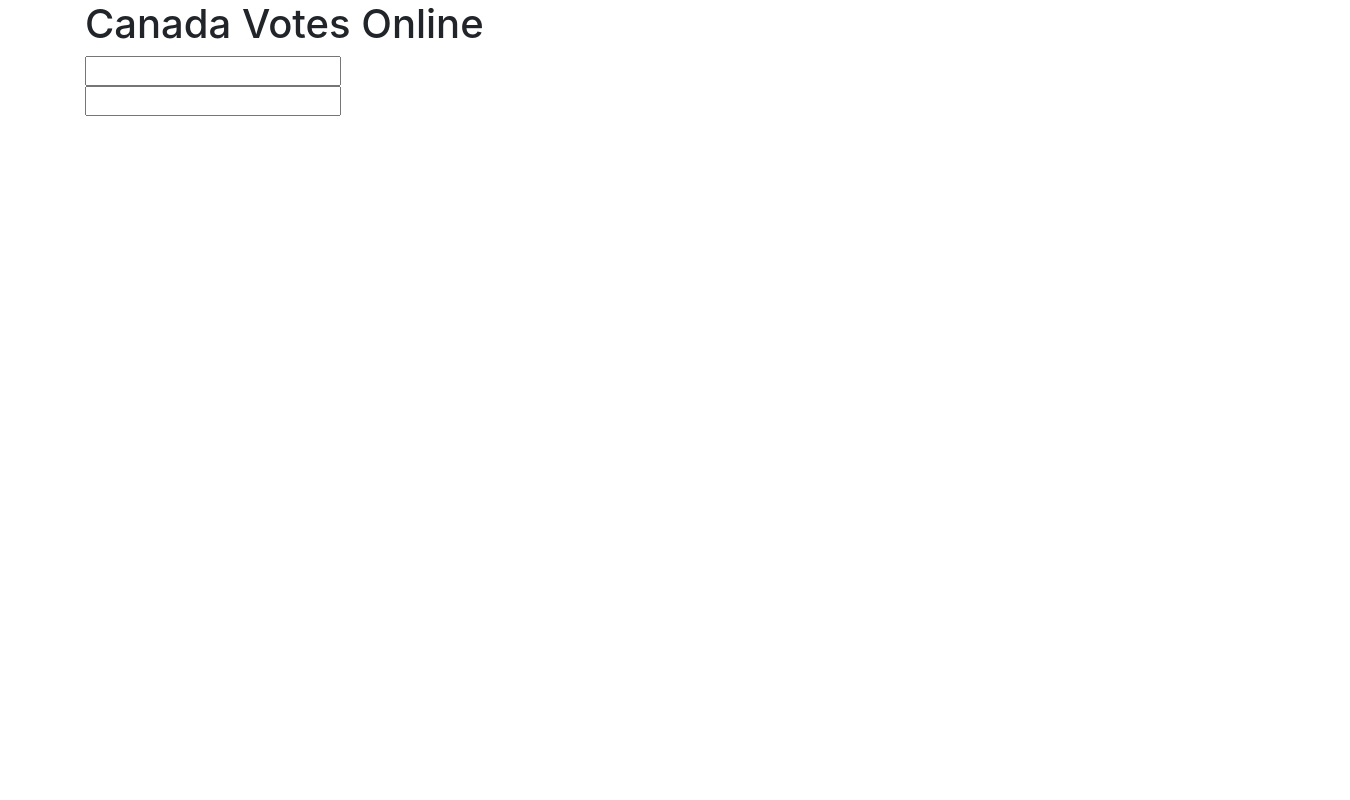
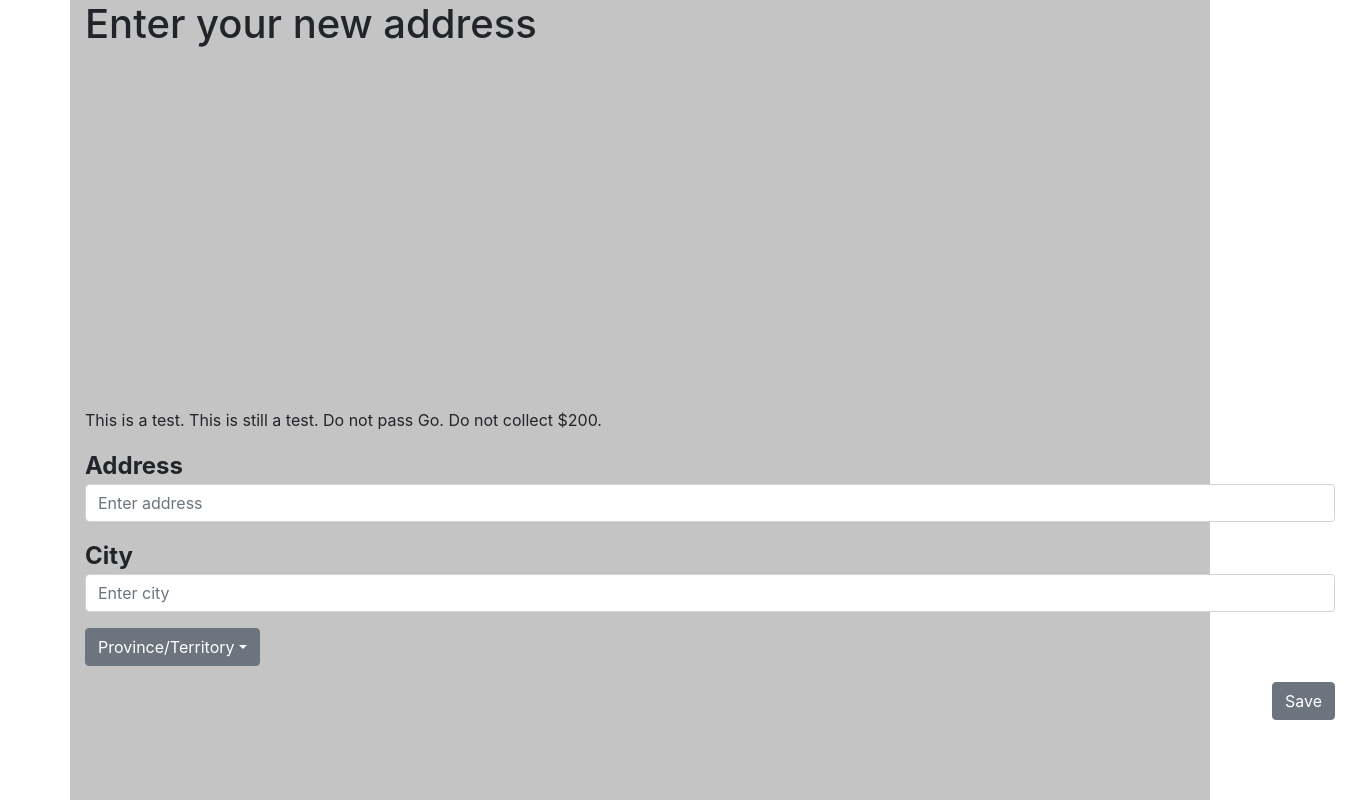
Before and after one commit to ruthtech/voting-app, a React (Create React App) app in the folder client/: page /editdistrict in a window 1280 px wide. Shown: the whole page, 1350 px wide, since content can reach past the window. Built offline with nearby package versions, Linux system fonts and the light colour scheme; the HTML template or start-up script is replaced by a standard one.

Commit message:
Create first draft of pages (not populated from server)

```diff
--- a/client/src/App.js
+++ b/client/src/App.js
@@ -30,7 +30,7 @@ function App() {
         {/* <Seed /> */}
         <Router>
           <div class="full-screen">
-            <Route exact path={"/"} component={Login} />
+            <Route exact path="/" component={Login} />
             <Route exact path="/landing" component={Landing} />
             <Route exact path="/editdistrict" component={EditDistrict} />
             <Route exact path="/editdistrictconf" component={EditDistrictConfirm} />
--- a/client/src/components/CandidateCard.js
+++ b/client/src/components/CandidateCard.js
@@ -1,13 +1,14 @@
 import React from 'react';
 import Card from 'react-bootstrap/Card';
 import { Link } from 'react-router-dom';
+import "./style.css";
 
 function CandidateCard(props) {
   return props.model.map( (candidate, index) => {
     return (
       <div className="ml-3 mt-3 col-12 col-sm-4">
         <Link to={'/candidate?id='+candidate.id}>
-        <Card key={index} style={{ backgroundColor: candidate.partyColour, color: '#ffffff' }}>
+        <Card key={index} className={candidate.party}>
           <Card.Img variant="top" src={candidate.pictureURL}   />
           <Card.Title>{candidate.name}</Card.Title>
           <Card.Text>
--- a/client/src/components/EditDistrict.js
+++ b/client/src/components/EditDistrict.js
@@ -1,25 +1,56 @@
 import React from 'react';
+import Form from 'react-bootstrap/Form';
+import Dropdown from 'react-bootstrap/Dropdown';
+import DropdownButton from 'react-bootstrap/DropdownButton';
+import Button from 'react-bootstrap/Button';
+import "./style.css";
 
 function EditDistrict() {
 
     return (
-        <div className="container">
+        <div className="container bg-grey full-screen">
             <div className="row">
                 <div className="col">
-                    <h1>Canada Votes Online</h1>
+                    <h1>Enter your new address</h1>
                 </div>
             </div>
-            <div className="row">
-                <div className="col">
-                    <label id="uuidLabel" for="uuid"></label>
-                    <input id="uuid" type="text" aria-describedby="uuidLabel"></input>
-                </div>
-            </div>
-            <div className="row">
-                <div className="col">
-                    <label id="passwordLabel" for="password"></label>
-                    <input id="password" type="password" aria-describedby="passwordLabel"></input>
-                </div>
+            <div className="row bottom">
+              <div className="col">
+                <p>This is a test. This is still a test. Do not pass Go. Do not collect $200.</p>
+                <Form>
+                    <Form.Group controlId="formBasicUUID">
+                      <Form.Label className="entry-field-label">Address</Form.Label>
+                      <Form.Control type="text" placeholder="Enter address" />
+                    </Form.Group>
+
+                    <Form.Group controlId="formBasicPassword">
+                      <Form.Label className="entry-field-label">City</Form.Label>
+                      <Form.Control type="text" placeholder="Enter city" />
+                    </Form.Group>
+
+                    <DropdownButton id="provinceDropdown" title="Province/Territory" variant="secondary">
+                    <Dropdown.Item >Alberta</Dropdown.Item>
+                        <Dropdown.Item >British Columbia</Dropdown.Item>
+                        <Dropdown.Item >Manitoba</Dropdown.Item>
+                        <Dropdown.Item >New Brunswick</Dropdown.Item>
+                        <Dropdown.Item >Newfoundland and Labrador</Dropdown.Item>
+                        <Dropdown.Item >Northwest Territories</Dropdown.Item>
+                        <Dropdown.Item >Nova Scotia</Dropdown.Item>
+                        <Dropdown.Item >Nunavut</Dropdown.Item>
+                        <Dropdown.Item >Ontario</Dropdown.Item>
+                        <Dropdown.Item >Prince Edward Island</Dropdown.Item>
+                        <Dropdown.Item >Quebec</Dropdown.Item>
+                        <Dropdown.Item >Saskatchewan</Dropdown.Item>
+                        <Dropdown.Item >Yukon</Dropdown.Item>
+                    </DropdownButton>
+
+                    <div className="right-align-div">
+                      <Button variant="secondary" type="submit" >
+                        Save
+                      </Button>
+                    </div>
+                  </Form>
+              </div>
             </div>
         </div>
     );
--- a/client/src/components/EditDistrictConfirm.js
+++ b/client/src/components/EditDistrictConfirm.js
@@ -1,24 +1,34 @@
 import React from 'react';
+import Form from 'react-bootstrap/Form';
+import Button from 'react-bootstrap/Button';
+import "./style.css";
 
 function EditDistrictConfirm() {
 
     return (
-        <div className="container">
+      <div className="container bg-grey full-screen">
         <div className="row">
           <div className="col">
-                    <h1>Canada Votes Online</h1>
+            <h1>Is this correct?</h1>
           </div>
         </div>
         <div className="row">
-                <div className="col">
-                    <label id="uuidLabel" for="uuid"></label>
-                    <input id="uuid" type="text" aria-describedby="uuidLabel"></input>
+          <div className="col bg-white centre-align-div">
+            <p>1 Anywhere Road, Waterloo Ontario, L1L 1X1</p>
           </div>
         </div>
-            <div className="row">
+        <div className="row bottom">
           <div className="col">
-                    <label id="passwordLabel" for="password"></label>
-                    <input id="password" type="password" aria-describedby="passwordLabel"></input>
+            <Form>
+              <div className="spread-align-div">
+                <Button variant="secondary" type="button">
+                  Edit
+                </Button>
+                <Button variant="secondary" type="submit">
+                  Confirm
+                </Button>
+              </div>
+            </Form>
           </div>
         </div>
       </div>
--- a/client/src/components/Landing.js
+++ b/client/src/components/Landing.js
@@ -1,4 +1,5 @@
 import React from 'react';
+import "./style.css";
 
 function Landing() {
 
--- a/client/src/components/ViewCandidates.js
+++ b/client/src/components/ViewCandidates.js
@@ -1,5 +1,6 @@
 import React, {useState, useEffect} from 'react';
 import CandidateCard from './CandidateCard';
+import "./style.css";
 
 function ViewCandidates(prop) {
     const [candidates, setCandidates] = useState([]);
@@ -28,7 +29,7 @@ function ViewCandidates(prop) {
     };
 
     return (
-        <div className="container" style={{ backgroundColor: '#C4C4C4' }} >
+        <div className="container bg-grey" >
           <div className="row">
             <CandidateCard
               model={candidates}
--- a/client/src/components/VoteConfirm.js
+++ b/client/src/components/VoteConfirm.js
@@ -1,24 +1,37 @@
 import React from 'react';
+import Form from 'react-bootstrap/Form';
+import Button from 'react-bootstrap/Button';
+import "./style.css";
 
-function VoteConfirm() {
+function VoteConfirm(props) {
 
     return (
-        <div className="container">
+        <div className={props.party + " container full-screen"}>
             <div className="row">
                 <div className="col">
-                    <h1>Canada Votes Online</h1>
+                    <h1>You are voting for</h1>
                 </div>
             </div>
             <div className="row">
                 <div className="col">
-                    <label id="uuidLabel" for="uuid"></label>
-                    <input id="uuid" type="text" aria-describedby="uuidLabel"></input>
+                  <Form>
+                    <Form.Group controlId="voteForCandidate">
+                      <Form.Label>{props.name}</Form.Label>
+                      <Form.Label>{props.party}</Form.Label>
+                      <Form.Control as="textarea" rows="3" disabled />
+                    </Form.Group>
+                  </Form>
                 </div>
             </div>
-            <div className="row">
+            <div className="row pt-3">
                 <div className="col">
-                    <label id="passwordLabel" for="password"></label>
-                    <input id="password" type="password" aria-describedby="passwordLabel"></input>
+                    <h1>Is this correct?</h1>
+                </div>
+            </div>
+            <div className="row bottom">
+                <div className="col spread-align-div">
+                    <Button variant="secondary">Edit</Button>
+                    <Button variant="secondary">Confirm</Button>
                 </div>
             </div>
         </div>
--- a/client/src/components/VoteRow.js
+++ b/client/src/components/VoteRow.js
@@ -1,7 +1,8 @@
 import React from 'react';
 import InputGroup from 'react-bootstrap/InputGroup';
-import FormControl from 'react-bootstrap/FormControl';
+// import FormControl from 'react-bootstrap/FormControl';
 import Form from 'react-bootstrap/Form';
+import "./style.css";
 
 function VoteRow(props) {
   return props.model.map( (candidate, index) => {
--- a/client/src/components/VoteSubmitted.js
+++ b/client/src/components/VoteSubmitted.js
@@ -1,24 +1,36 @@
 import React from 'react';
+import Form from 'react-bootstrap/Form';
+import Button from 'react-bootstrap/Button';
+import './style.css';
 
-function VoteSubmitted() {
+function VoteSubmitted(props) {
 
     return (
-        <div className="container">
+        <div className={props.party + " container"} >
             <div className="row">
                 <div className="col">
-                    <h1>Canada Votes Online</h1>
+                    <h1>You voted for</h1>
                 </div>
             </div>
             <div className="row">
                 <div className="col">
-                    <label id="uuidLabel" for="uuid"></label>
-                    <input id="uuid" type="text" aria-describedby="uuidLabel"></input>
+                  <Form>
+                    <Form.Group controlId="voteForCandidate">
+                      <Form.Label>{props.name}</Form.Label>
+                      <Form.Label>{props.party}</Form.Label>
+                      <Form.Control as="textarea" rows="3" disabled />
+                    </Form.Group>
+                  </Form>
                 </div>
             </div>
             <div className="row">
                 <div className="col">
-                    <label id="passwordLabel" for="password"></label>
-                    <input id="password" type="password" aria-describedby="passwordLabel"></input>
+                    <h2>Thank you! Your vote has been registered.</h2>
+                </div>
+            </div>
+            <div className="row bottom">
+                <div className="col right-align-div">
+                    <Button variant="secondary">Home</Button>
                 </div>
             </div>
         </div>
```
Also changed, not shown: client/src/components/Candidate.js (+6 -5 lines), client/src/components/Vote.js (+4 -4 lines), client/src/components/style.css (+55 -0 lines). Lines whose indentation alone changed are shown as unchanged.
